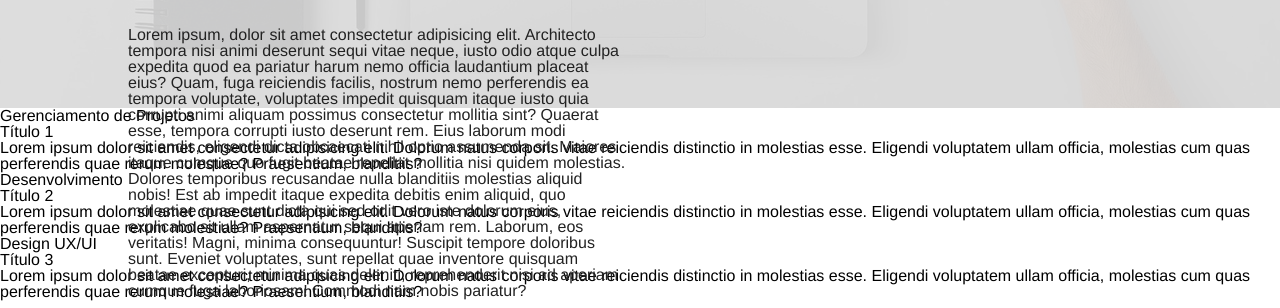
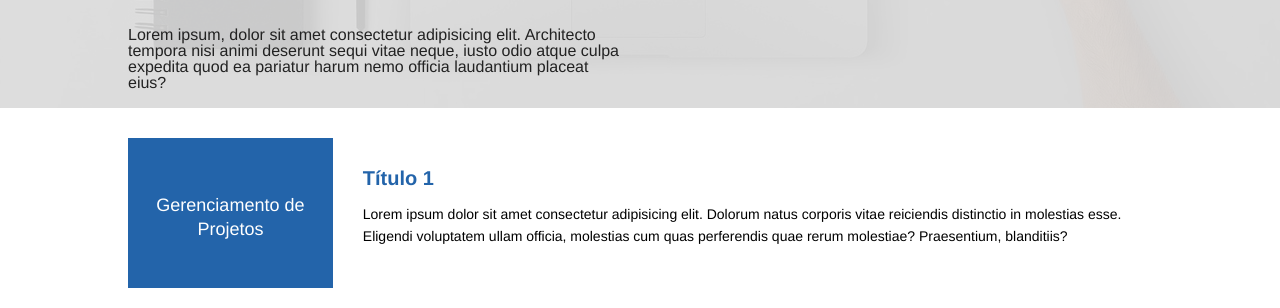
Before and after one commit to luizvelasco/agencia, a plain HTML site: page index.html in a window 1280 px wide. Shown: the part 492-800 px from the top of the page. Drawn offline with Linux system fonts and the light colour scheme.

Commit message:
servicos

```diff
--- a/css/styles.css
+++ b/css/styles.css
@@ -77,3 +77,83 @@ html {
     margin-bottom: 30px;
     font-size: 24px;
 }
+
+/* Serviços */
+
+.services-container{
+    max-width: 1200px;
+    padding: 30px 10%;
+    padding-bottom: 0;
+}
+
+.service-box{
+    width: 100%;
+    position: relative;
+    clear: both;
+    height: 150px;
+    margin-bottom: 30px;
+}
+
+.service-box:last{
+    margin-bottom: 0;
+}
+
+.service-title {
+    width: 20%;
+    height: 150px;
+    background-color: #ddd;
+    float: left;
+    text-align: center;
+    line-height: 150px;
+    padding: 20px;
+    box-sizing: border-box;
+}
+
+.service-title p{
+    padding-top: 35px;
+    color: #fff;
+    font-size: 18px;
+    line-height: 24px;
+}
+
+.service-description {
+    width: 80%;
+    float: left;
+    padding: 30px;
+    box-sizing: border-box;
+}
+
+.service-description h3 {
+    font-size: 20px;
+    margin-bottom: 15px;
+    font-weight: bold;
+}
+
+.service-description p {
+    font-size: 14px;
+    line-height: 22px
+}
+
+#gerenciamento-title {
+    color: #2364aa;
+}
+
+#dev-title {
+    color: #3da5d9;
+}
+
+#design-title {
+    color: #73bfb8;
+}
+
+#gerenciamento-box {
+    background-color: #2364aa;
+}
+
+#dev-box {
+    background-color: #3da5d9;
+}
+
+#design-box {
+    background-color: #73bfb8;
+}
--- a/index.html
+++ b/index.html
@@ -26,10 +26,6 @@
                     <div class="company-info-titlebox">
                         <h2>Seja bem-vindo ao nosso site</h2>
                         <p>Lorem ipsum, dolor sit amet consectetur adipisicing elit. Architecto tempora nisi animi deserunt sequi vitae neque, iusto odio atque culpa expedita quod ea pariatur harum nemo officia laudantium placeat eius?
-                        Quam, fuga reiciendis facilis, nostrum nemo perferendis ea tempora voluptate, voluptates impedit quisquam itaque iusto quia corrupti animi aliquam possimus consectetur mollitia sint? Quaerat esse, tempora corrupti iusto deserunt rem.
-                        Eius laborum modi reiciendis, eligendi dicta obcaecati nihil optio assumenda sit. Maiores itaque cumque quo fugit beatae repellat mollitia nisi quidem molestias. Dolores temporibus recusandae nulla blanditiis molestias aliquid nobis!
-                        Est ab impedit itaque expedita debitis enim aliquid, quo molestiae quae sunt dicta qui sed odit vero iste dolorum eius, explicabo sit ullam aspernatur sequi aperiam rem. Laborum, eos veritatis!
-                        Magni, minima consequuntur! Suscipit tempore doloribus sunt. Eveniet voluptates, sunt repellat quae inventore quisquam beatae excepturi, minima quas deleniti, reprehenderit nisi ad aperiam cumque fuga laboriosam! Commodi nam nobis pariatur?
                         </p>
                     </div>
                 </div>
@@ -37,13 +33,13 @@
         </header>
         <!-- Seção de serviço -->
         <section>
-            <div class="class-container">
+            <div class="services-container">
                 <div class="service-box">
                     <div class="service-title" id="gerenciamento-box">
                         <p>Gerenciamento de Projetos</p>
                     </div>
                     <div class="service-description">
-                        <h3 class="gerenciamento-title">Título 1</h3>
+                        <h3 id="gerenciamento-title">Título 1</h3>
                         <p>Lorem ipsum dolor sit amet consectetur adipisicing elit. Dolorum natus corporis vitae reiciendis distinctio in molestias esse. Eligendi voluptatem ullam officia, molestias cum quas perferendis quae rerum molestiae? Praesentium, blanditiis?</p>
                     </div>
                 </div>
@@ -52,7 +48,7 @@
                         <p>Desenvolvimento</p>
                     </div>
                     <div class="service-description">
-                        <h3 class="">Título 2</h3>
+                        <h3 id="dev-title">Título 2</h3>
                         <p>Lorem ipsum dolor sit amet consectetur adipisicing elit. Dolorum natus corporis vitae reiciendis distinctio in molestias esse. Eligendi voluptatem ullam officia, molestias cum quas perferendis quae rerum molestiae? Praesentium, blanditiis?</p>
                     </div>
                 </div>
@@ -61,7 +57,7 @@
                         <p>Design UX/UI</p>
                     </div>
                     <div class="service-description">
-                        <h3 class="design-title">Título 3</h3>
+                        <h3 id="design-title">Título 3</h3>
                         <p>Lorem ipsum dolor sit amet consectetur adipisicing elit. Dolorum natus corporis vitae reiciendis distinctio in molestias esse. Eligendi voluptatem ullam officia, molestias cum quas perferendis quae rerum molestiae? Praesentium, blanditiis?</p>
                     </div>
                 </div>
```
